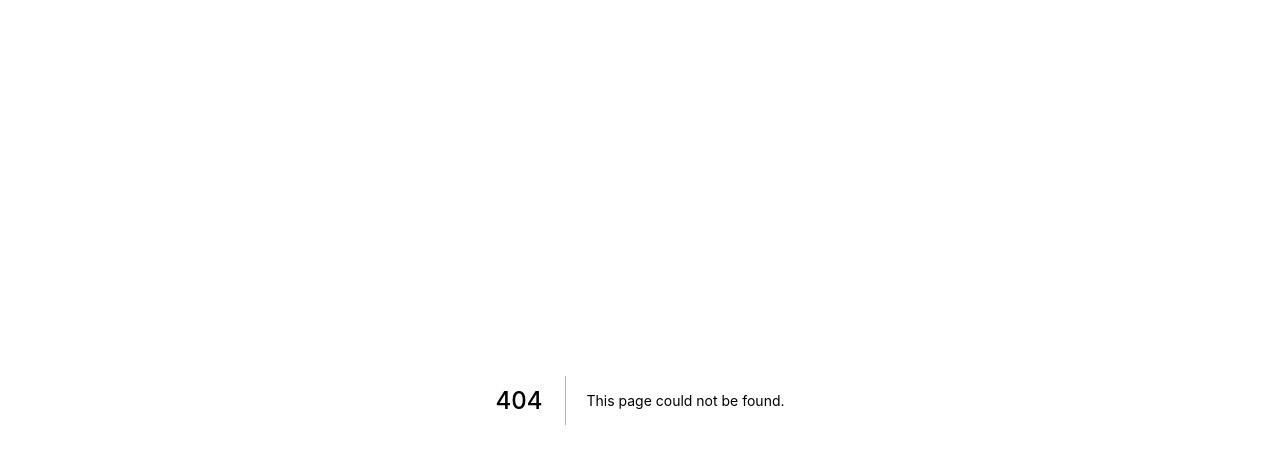
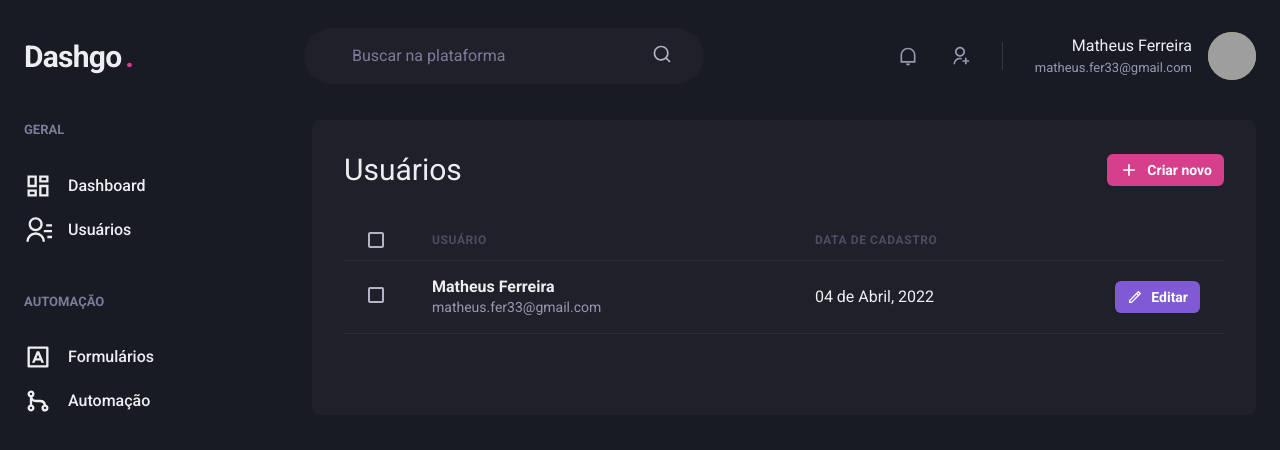
Before and after one commit to matheus-ferreira1/dashgo, a Next.js app: page /users in a window 1280 px wide. Before the commit this address had no page. Shown: the top 450 px of the page. Built offline with nearby package versions, Linux system fonts and the light colour scheme; grey boxes are pictures that could not be loaded.

Commit message:
criacao da pagina e tabela de usuarios

```diff
--- /dev/null
+++ b/src/pages/users/index.tsx
@@ -0,0 +1,70 @@
+import { Box, Button, Checkbox, Flex, Heading, Icon, Table, Tbody, Td, Text, Th, Thead, Tr } from "@chakra-ui/react";
+import { RiAddLine, RiPencilLine } from "react-icons/ri";
+import Header from "../../components/Header";
+import Sidebar from "../../components/Sidebar";
+
+export default function UserList() {
+  return (
+    <Box>
+       <Header />
+
+       <Flex w="100%" my="6" maxWidth={1480} mx="auto" px="6">
+          <Sidebar />
+
+          <Box flex="1" borderRadius={8} bg="gray.800" p="8">
+            <Flex mb="8" justify="space-between" align="center">
+               <Heading size="lg" fontWeight="normal">Usuários</Heading>
+
+               <Button
+                  as="a"
+                  size="sm"
+                  fontSize="sm"
+                  colorScheme="pink"
+                  leftIcon={<Icon as={RiAddLine} fontSize="20" />}
+               >
+                  Criar novo
+               </Button>
+            </Flex>
+
+            <Table colorScheme="whiteAlpha">
+               <Thead>
+                  <Tr>
+                     <Th px="6" color="gray.300" width="8">
+                        <Checkbox colorScheme="pink" />
+                     </Th>
+                     <Th>Usuário</Th>
+                     <Th>Data de Cadastro</Th>
+                     <Th width="8"></Th>
+                  </Tr>
+               </Thead>
+               <Tbody>
+                  <Tr>
+                     <Td px="6">
+                        <Checkbox colorScheme="pink" />
+                     </Td>
+                     <Td>
+                        <Box>
+                           <Text fontWeight="bold">Matheus Ferreira</Text>
+                           <Text fontSize="sm" color="gray.300">matheus.fer33@gmail.com</Text>
+                        </Box>
+                     </Td>
+                     <Td>04 de Abril, 2022</Td>
+                     <Td>
+                        <Button
+                           as="a"
+                           size="sm"
+                           fontSize="sm"
+                           colorScheme="purple"
+                           leftIcon={<Icon as={RiPencilLine} fontSize="16" />}
+                        >
+                           Editar
+                        </Button>
+                     </Td>
+                  </Tr>
+               </Tbody>
+            </Table>
+          </Box>
+       </Flex>
+    </Box>
+  )
+}
```
Also changed, not shown: src/pages/dashboard.tsx (+18 -20 lines).
